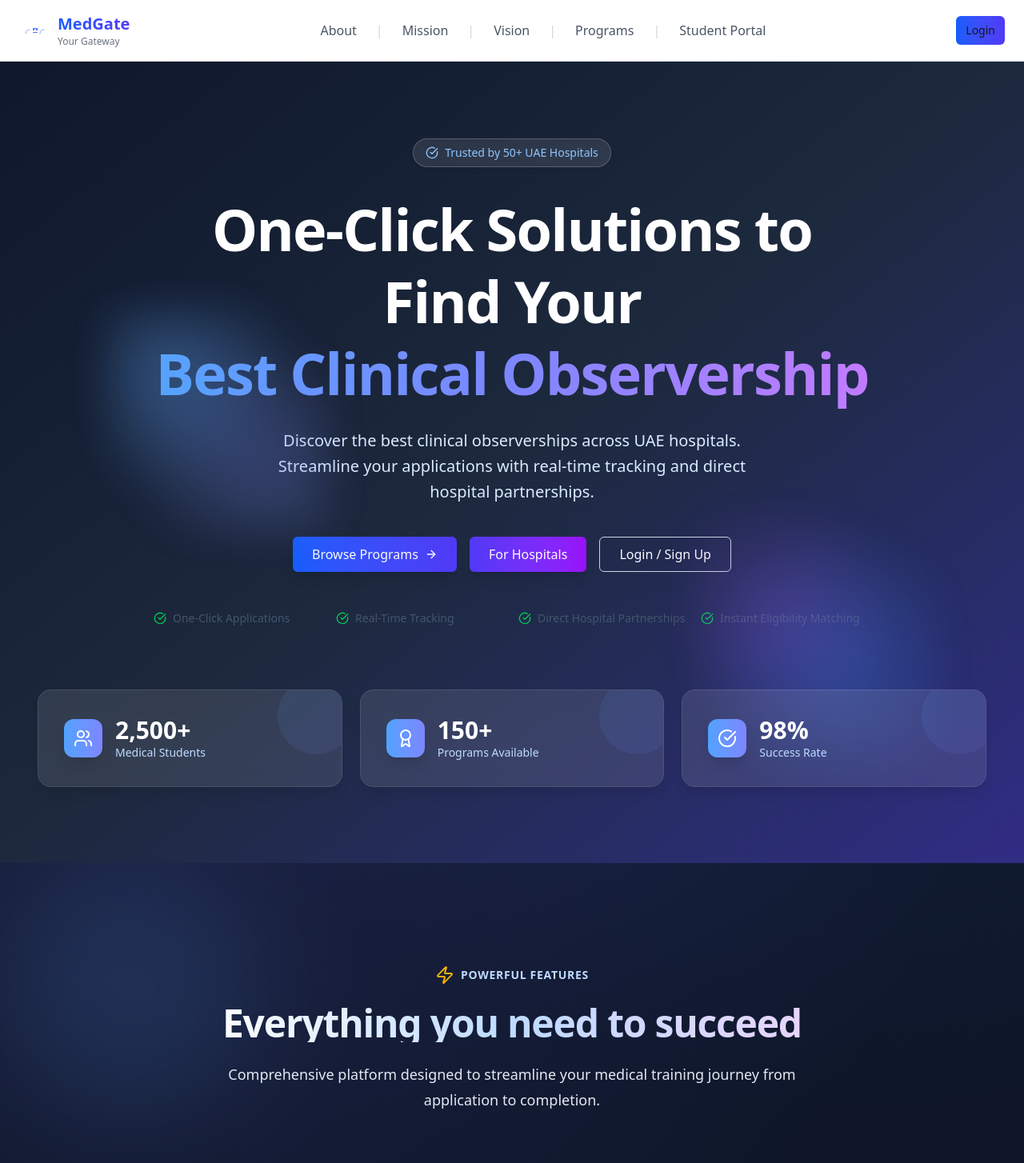
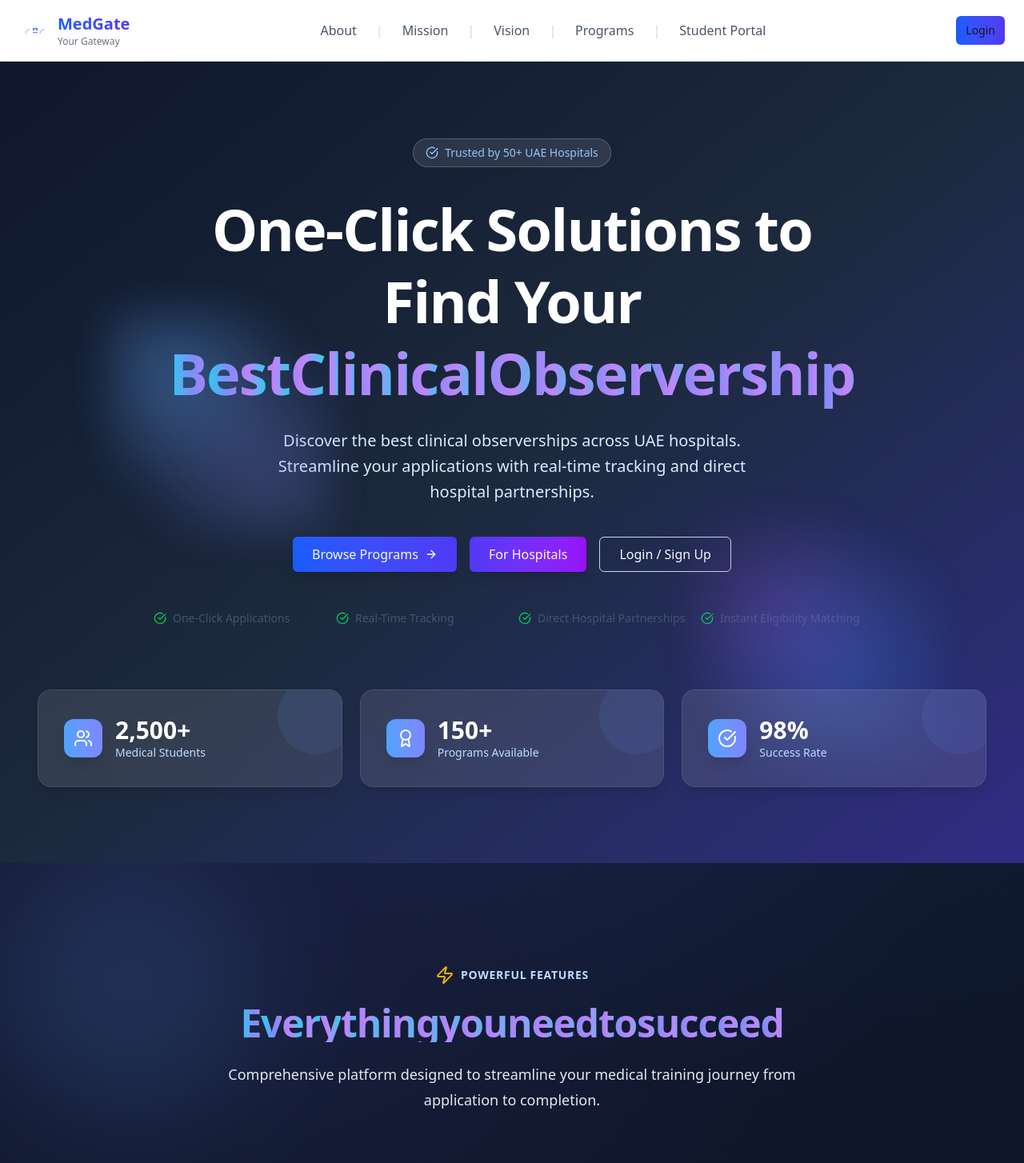
Before and after one commit to s1business84-hub/medgatefinal, a Next.js app in the folder medgate/: page / in a window 1280 px wide. Shown: the top 1454 px of the page at 80% size. Built offline with nearby package versions, Linux system fonts and the light colour scheme.

Commit message:
Add animated gradient text to hero and features headings; color flows left-to-right through letters; lint/build pass

```diff
--- a/medgate/components/sections/features.tsx
+++ b/medgate/components/sections/features.tsx
@@ -9,6 +9,7 @@ import {
   Heart,
   Zap
 } from "lucide-react"
+import { AnimatedGradientText } from "@/components/ui/animated-gradient-text"
 
 const features = [
   {
@@ -90,9 +91,9 @@ export function Features() {
             whileInView={{ opacity: 1, y: 0 }}
             transition={{ duration: 0.7, ease: "easeOut" }}
             viewport={{ once: true }}
-            className="text-4xl sm:text-5xl font-bold tracking-tight bg-clip-text bg-gradient-to-r from-white via-blue-200 to-purple-200 text-transparent"
+            className="text-4xl sm:text-5xl font-bold tracking-tight"
           >
-            Everything you need to succeed
+            <AnimatedGradientText>Everything you need to succeed</AnimatedGradientText>
           </motion.h2>
           <motion.p
             initial={{ opacity: 0, y: 24 }}
--- a/medgate/components/sections/hero.tsx
+++ b/medgate/components/sections/hero.tsx
@@ -5,6 +5,7 @@ import { ArrowRight, CheckCircle, Users, Award } from "lucide-react"
 import Link from "next/link"
 
 import { Button } from "@/components/ui/button"
+import { AnimatedGradientText } from "@/components/ui/animated-gradient-text"
 
 const stats = [
   {
@@ -79,8 +80,8 @@ export function Hero() {
           >
             One-Click Solutions to Find Your
             <br />
-            <span className="block bg-linear-to-r from-blue-400 via-indigo-400 to-purple-400 bg-clip-text text-transparent">
-              Best Clinical Observership
+            <span className="block">
+              <AnimatedGradientText>Best Clinical Observership</AnimatedGradientText>
             </span>
           </motion.h1>
 
```
